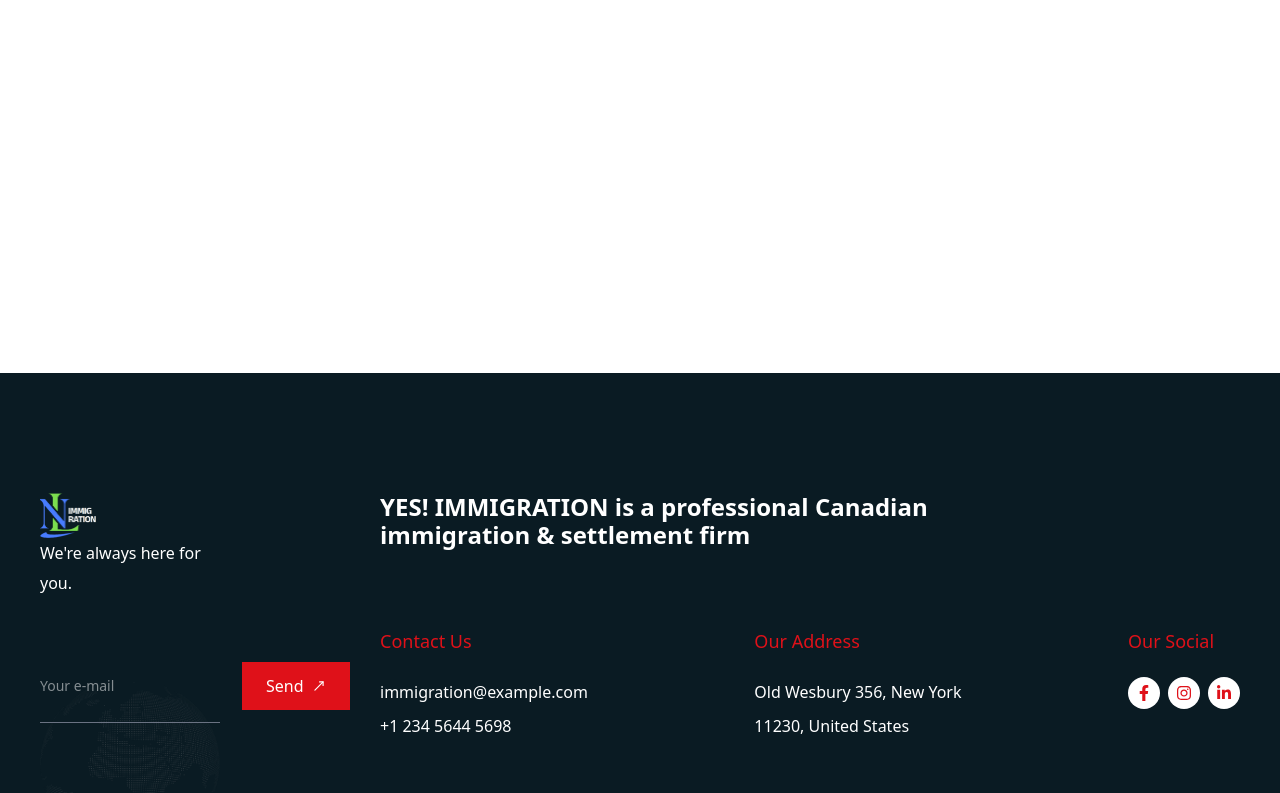
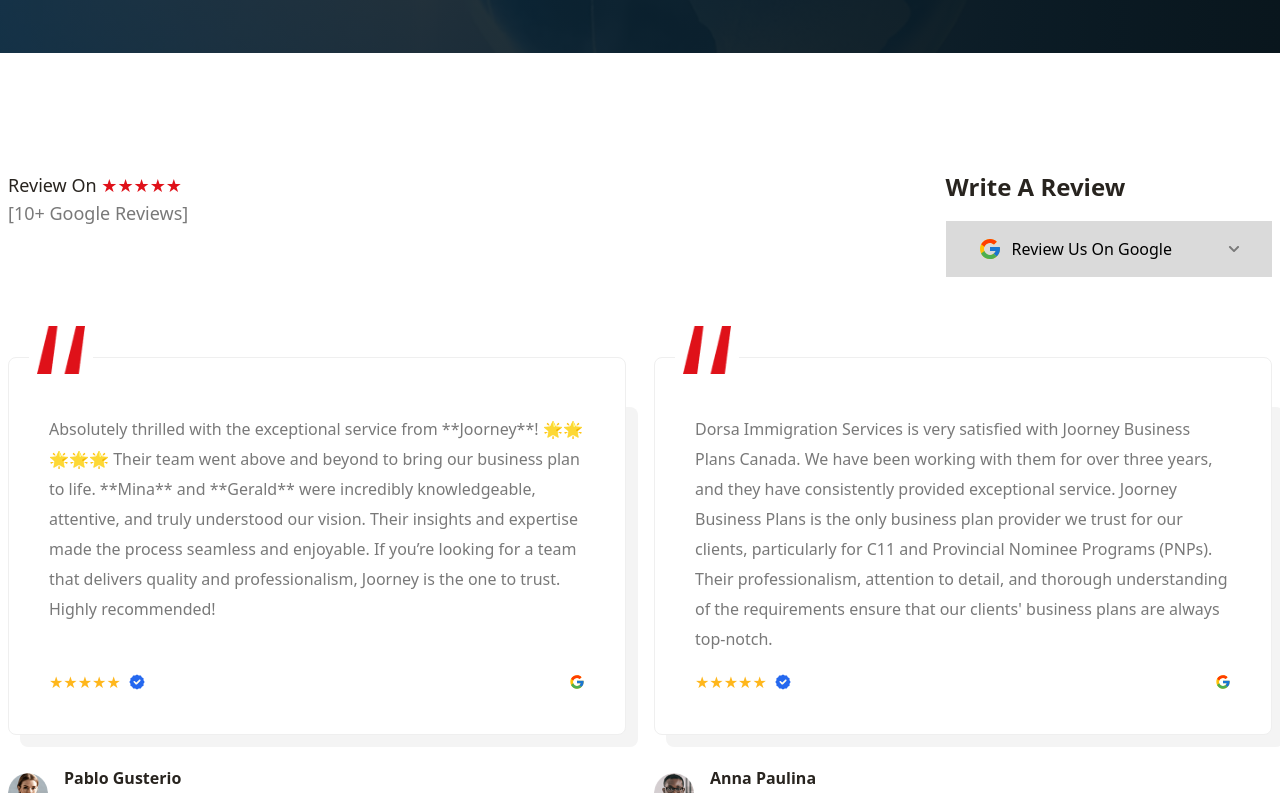
Before and after one commit to sohanthink/immigration, a Next.js app: page /testimonials in a window 1280 px wide. Before the commit this address had no page. Shown: the part 507-1300 px from the top of the page. Built offline with nearby package versions, Linux system fonts and the light colour scheme.

Commit message:
Testimonials page design

```diff
--- /dev/null
+++ b/app/testimonials/page.js
@@ -0,0 +1,100 @@
+import HeroSection from "@/components/HeroSection";
+import ReviewCard from "@/components/ReviewCard";
+import avatar1 from "@/public/testimonials/avatar1.png";
+import avatar2 from "@/public/testimonials/avatar2.png";
+import Link from "next/link";
+import { FaChevronDown } from "react-icons/fa";
+import { FcGoogle } from "react-icons/fc";
+
+const reviews = [
+  {
+    date: "Feb 5, 2024",
+    name: "Pablo Gusterio",
+    avatar: avatar1,
+    description:
+      "Absolutely thrilled with the exceptional service from **Joorney**! 🌟🌟🌟🌟🌟 Their team went above and beyond to bring our business plan to life. **Mina** and **Gerald** were incredibly knowledgeable, attentive, and truly understood our vision. Their insights and expertise made the process seamless and enjoyable. If you’re looking for a team that delivers quality and professionalism, Joorney is the one to trust. Highly recommended!",
+  },
+  {
+    date: "Jan 2, 2024",
+    name: "Anna Paulina",
+    avatar: avatar2,
+    description:
+      "Dorsa Immigration Services is very satisfied with Joorney Business Plans Canada. We have been working with them for over three years, and they have consistently provided exceptional service. Joorney Business Plans is the only business plan provider we trust for our clients, particularly for C11 and Provincial Nominee Programs (PNPs). Their professionalism, attention to detail, and thorough understanding of the requirements ensure that our clients' business plans are always top-notch. ",
+  },
+  {
+    date: "Feb 5, 2024",
+    name: "Pablo Gusterio",
+    avatar: avatar1,
+    description:
+      "Absolutely thrilled with the exceptional service from **Joorney**! 🌟🌟🌟🌟🌟 Their team went above and beyond to bring our business plan to life. **Mina** and **Gerald** were incredibly knowledgeable, attentive, and truly understood our vision. Their insights and expertise made the process seamless and enjoyable. If you’re looking for a team that delivers quality and professionalism, Joorney is the one to trust. Highly recommended!",
+  },
+  {
+    date: "Jan 2, 2024",
+    name: "Anna Paulina",
+    avatar: avatar2,
+    description:
+      "Dorsa Immigration Services is very satisfied with Joorney Business Plans Canada. We have been working with them for over three years, and they have consistently provided exceptional service. Joorney Business Plans is the only business plan provider we trust for our clients, particularly for C11 and Provincial Nominee Programs (PNPs). Their professionalism, attention to detail, and thorough understanding of the requirements ensure that our clients' business plans are always top-notch. ",
+  },
+  {
+    date: "Feb 5, 2024",
+    name: "Pablo Gusterio",
+    avatar: avatar1,
+    description:
+      "Absolutely thrilled with the exceptional service from **Joorney**! 🌟🌟🌟🌟🌟 Their team went above and beyond to bring our business plan to life. **Mina** and **Gerald** were incredibly knowledgeable, attentive, and truly understood our vision. Their insights and expertise made the process seamless and enjoyable. If you’re looking for a team that delivers quality and professionalism, Joorney is the one to trust. Highly recommended!",
+  },
+  {
+    date: "Jan 2, 2024",
+    name: "Anna Paulina",
+    avatar: avatar2,
+    description:
+      "Dorsa Immigration Services is very satisfied with Joorney Business Plans Canada. We have been working with them for over three years, and they have consistently provided exceptional service. Joorney Business Plans is the only business plan provider we trust for our clients, particularly for C11 and Provincial Nominee Programs (PNPs). Their professionalism, attention to detail, and thorough understanding of the requirements ensure that our clients' business plans are always top-notch. ",
+  },
+];
+
+export default function Testimonials() {
+  return (
+    <>
+      <HeroSection
+        title={"Real Stories, Real Impact"}
+        breadcrumb={{ homeLabel: "Home", current: "Testimonials" }}
+      />
+      <section className="container mx-auto px-2 py-120">
+        <div className="mb-20 flex justify-between">
+          <div>
+            <h5 className="mb-1 text-black">
+              Review On <span className="text-primary">★★★★★</span>
+            </h5>
+            <h5 className="text-gray">[10+ Google Reviews]</h5>
+          </div>
+          <div>
+            <h4 className="text-black">Write A Review</h4>
+            <button className="flex items-center bg-[#DADADA] py-4 px-8 gap-14 mt-5">
+              <span className="flex items-center gap-2.5">
+                <FcGoogle className="w-6 h-6" /> Review Us On Google
+              </span>
+              <FaChevronDown className="w-3 h-3 text-gray" />
+            </button>
+          </div>
+        </div>
+        <div className="grid lg:grid-cols-2 gap-x-7 gap-y-16 ">
+          {reviews.map((review, i) => (
+            <div key={i} className="h-full">
+              <ReviewCard
+                avatar={review.avatar}
+                name={review.name}
+                date={review.date}
+                description={review.description}
+              />
+            </div>
+          ))}
+        </div>
+
+        <div className="flex justify-center">
+          <button className="border border-primary text-primary py-5 px-16 mt-20 hover:bg-primary hover:text-white transition duration-300 ease-in-out hover:scale-105 cursor-pointer">
+            Load more
+          </button>
+        </div>
+      </section>
+    </>
+  );
+}
--- /dev/null
+++ b/components/ReviewCard.jsx
@@ -0,0 +1,57 @@
+import Image from "next/image";
+import React from "react";
+import quoteIcon from "@/public/testimonials/quote.png";
+import { FcGoogle } from "react-icons/fc";
+import { VerifiedIcon } from "@/public/icon";
+
+const ReviewCard = ({ avatar, name, date, description }) => {
+  return (
+    <div className="flex flex-col justify-between h-full">
+      <div className="relative h-full">
+        <div className="bg-white border h-full border-[#EFEFEF] p-10 rounded-lg relative z-10">
+          {/* Quote icon */}
+          <Image
+            src={quoteIcon}
+            alt="quote"
+            width={28}
+            height={28}
+            className="absolute -top-10 left-5 bg-white p-2 w-16 h-16"
+          />
+
+          <div className="flex flex-col justify-between h-full">
+            {/* Testimonial content */}
+            <p className="text-gray mb-4 mt-4">{description}</p>
+            {/* Rating and logo */}
+            <div className="flex items-center justify-between">
+              <div className="text-yellow flex items-center gap-2">
+                ★★★★★{" "}
+                <span>
+                  <VerifiedIcon />
+                </span>
+              </div>
+              <FcGoogle />
+            </div>
+          </div>
+
+          {/* Author */}
+        </div>
+        <div className="w-full h-[90%] bg-gray/8 rounded-lg absolute -bottom-3 left-3"></div>
+      </div>
+      <div className="flex items-center gap-4 mt-7">
+        <Image
+          src={avatar}
+          alt={name}
+          width={40}
+          height={40}
+          className="rounded-full"
+        />
+        <div>
+          <p className="font-semibold text-black">{name}</p>
+          <p className="text-sm text-gray">{date}</p>
+        </div>
+      </div>
+    </div>
+  );
+};
+
+export default ReviewCard;
--- a/components/Testimonials.jsx
+++ b/components/Testimonials.jsx
@@ -13,11 +13,9 @@
 import logo5 from "@/public/testimonials/logo/avatar5.png";
 import logo6 from "@/public/testimonials/logo/avatar6.png";
 
-import { FcGoogle } from "react-icons/fc";
-import quoteIcon from "@/public/testimonials/quote.png";
 import logosBg from "@/public/testimonials/testimonials-bg.webp";
 import Link from "next/link";
-import { VerifiedIcon } from "@/public/icon";
+import ReviewCard from "./ReviewCard";
 
 const testimonials = [
   {
@@ -78,58 +76,23 @@
         <div className="grid grid-cols-1 md:grid-cols-3 gap-6 mb-10">
           {testimonials.map((t, i) => (
             <div key={i}>
-              <div className="bg-white p-10 rounded-lg relative">
-                {/* Quote icon */}
-                <Image
-                  src={quoteIcon}
-                  alt="quote"
-                  width={28}
-                  height={28}
-                  className="absolute -top-10 left-5 bg-white p-2 w-16 h-16"
-                />
-
-                {/* Testimonial content */}
-                <p className="text-gray mb-4 mt-4">
-                  There are many variations of passages of Lorem Ipsum
-                  available, but the majority have suffered alteration in some
-                  form, by inject.
-                </p>
-
-                {/* Rating and logo */}
-                <div className="flex items-center justify-between">
-                  <div className="text-yellow flex items-center gap-2">
-                    ★★★★★{" "}
-                    <span>
-                      <VerifiedIcon />
-                    </span>
-                  </div>
-                  <FcGoogle />
-                </div>
-
-                {/* Author */}
-              </div>
-              <div className="flex items-center gap-4 mt-7">
-                <Image
-                  src={t.avatar}
-                  alt={t.name}
-                  width={40}
-                  height={40}
-                  className="rounded-full"
-                />
-                <div>
-                  <p className="font-semibold text-black">{t.name}</p>
-                  <p className="text-sm text-gray">{t.date}</p>
-                </div>
-              </div>
+              <ReviewCard
+                date={t.date}
+                name={t.name}
+                avatar={t.avatar}
+                description={
+                  "There are many variations of passages of Lorem Ipsum available, but the majority have suffered alteration in some form, by inject."
+                }
+              />
             </div>
           ))}
         </div>
 
         {/* CTA Button */}
         <div className="flex justify-center">
-          <button className="primary-button border border-primary text-primary bg-transparent hover:bg-red-500 hover:text-white transition-all duration-300">
+          <Link href="/testimonials" className="primary-button border border-primary text-primary bg-transparent hover:bg-red-500 hover:text-white transition-all duration-300">
             View All Reviews
-          </button>
+          </Link>
         </div>
 
         {/* Logos */}
```
